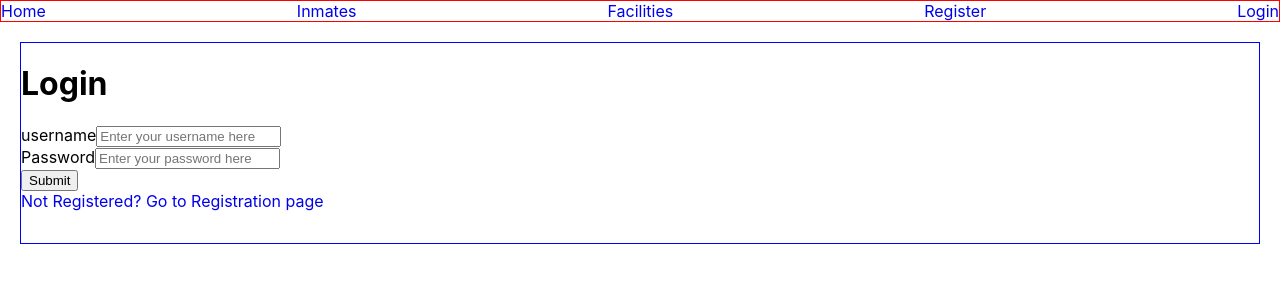
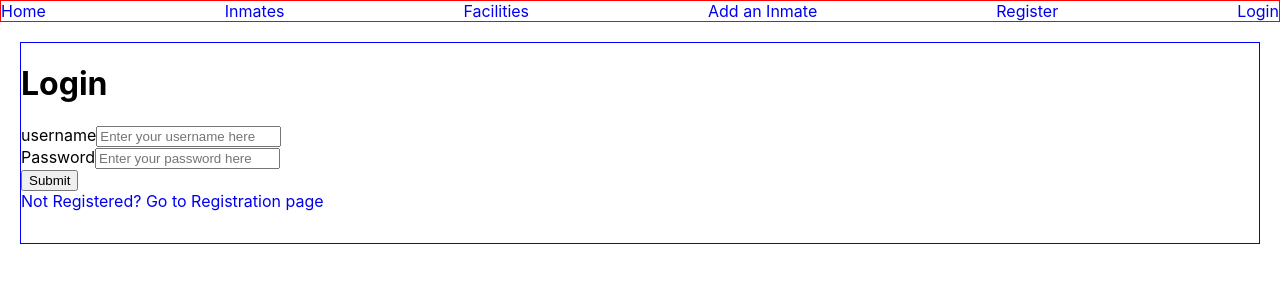
Before and after one commit to Build-Week-Prison-Skills/Front-End, a React (Create React App) app: page /login in a window 1280 px wide. Shown: the top 300 px of the page. Built offline with nearby package versions, Linux system fonts and the light colour scheme.

Commit message:
add a prisoner component-rendering but not posting yet

```diff
--- a/src/App.js
+++ b/src/App.js
@@ -6,6 +6,7 @@ import InmateList from "./components/InmateList";
 import FacilityList from "./components/FacilityList";
 import Register from "./components/Register";
 import LogInForm from "./components/Login";
+import InmateForm from "./components/InmateForm";
 import { Route, Switch } from "react-router-dom";
 // import styled from "styled-components";
 
@@ -23,6 +24,9 @@ const App = () => (
         <Route exact path="/facilityList">
           <FacilityList />
         </Route>
+        <Route exact path="/addInmate">
+          <InmateForm/>
+        </Route>
         <Route exact path="/register">
           <Register />
         </Route>
--- a/src/components/Login.js
+++ b/src/components/Login.js
@@ -13,7 +13,7 @@ export default function LogInForm(props) {
         console.log(response);
 
         localStorage.setItem("token", response.data.token);
-        actions.props.history.push("/");
+        // actions.props.history.push("/");
         console.log(response.data.token);
         actions.resetForm();
       })
--- a/src/components/Navigation.js
+++ b/src/components/Navigation.js
@@ -16,8 +16,12 @@ const Navigation = () => {
         <Link to="/facilityList">Facilities </Link>
       </div>
       <div>
+        <Link to="/addInmate">Add an Inmate </Link>
+      </div>
+      <div>
         <Link to="/register">Register </Link>
       </div>
+
       <div>
         <Link to="/login">Login </Link>
       </div>
```
